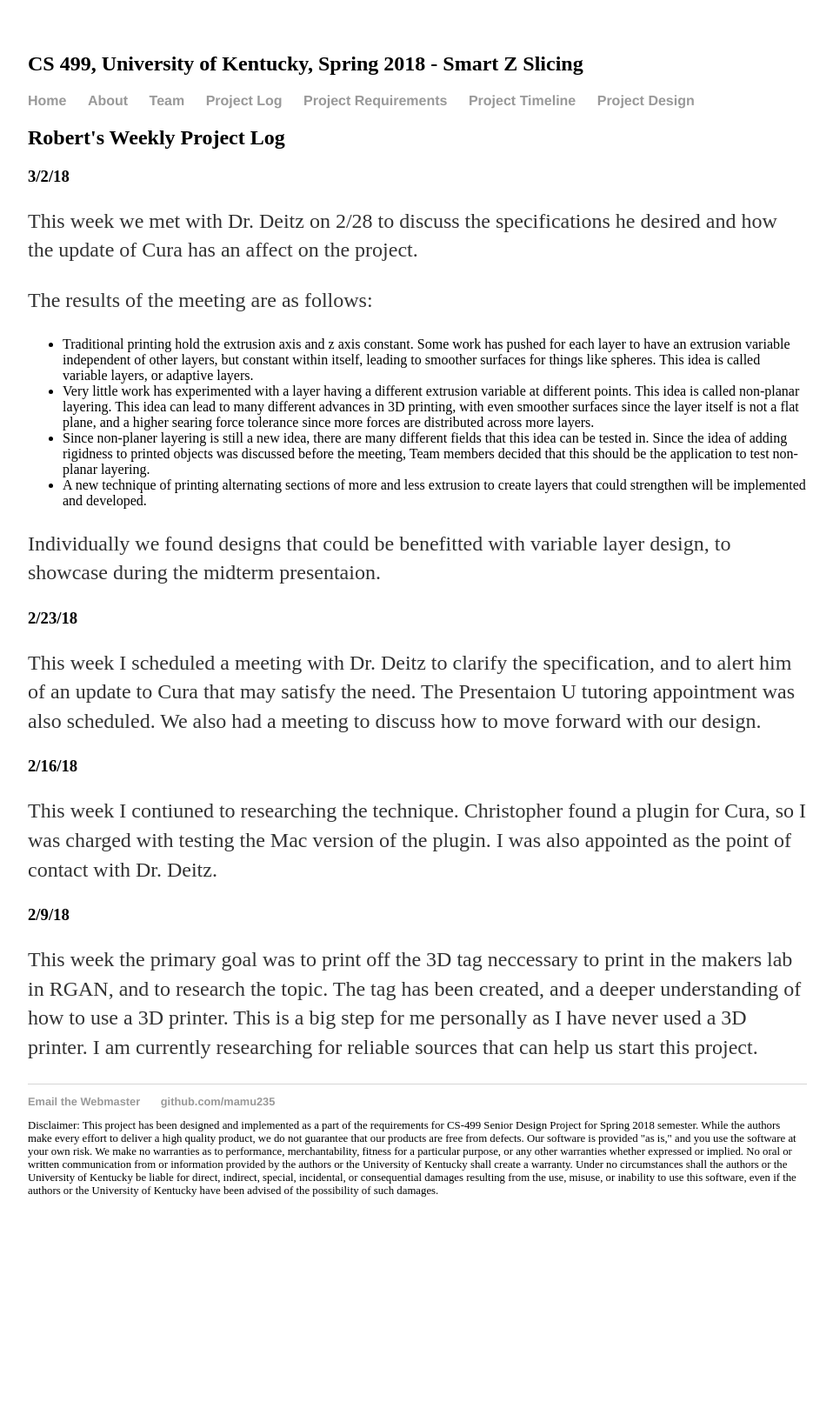
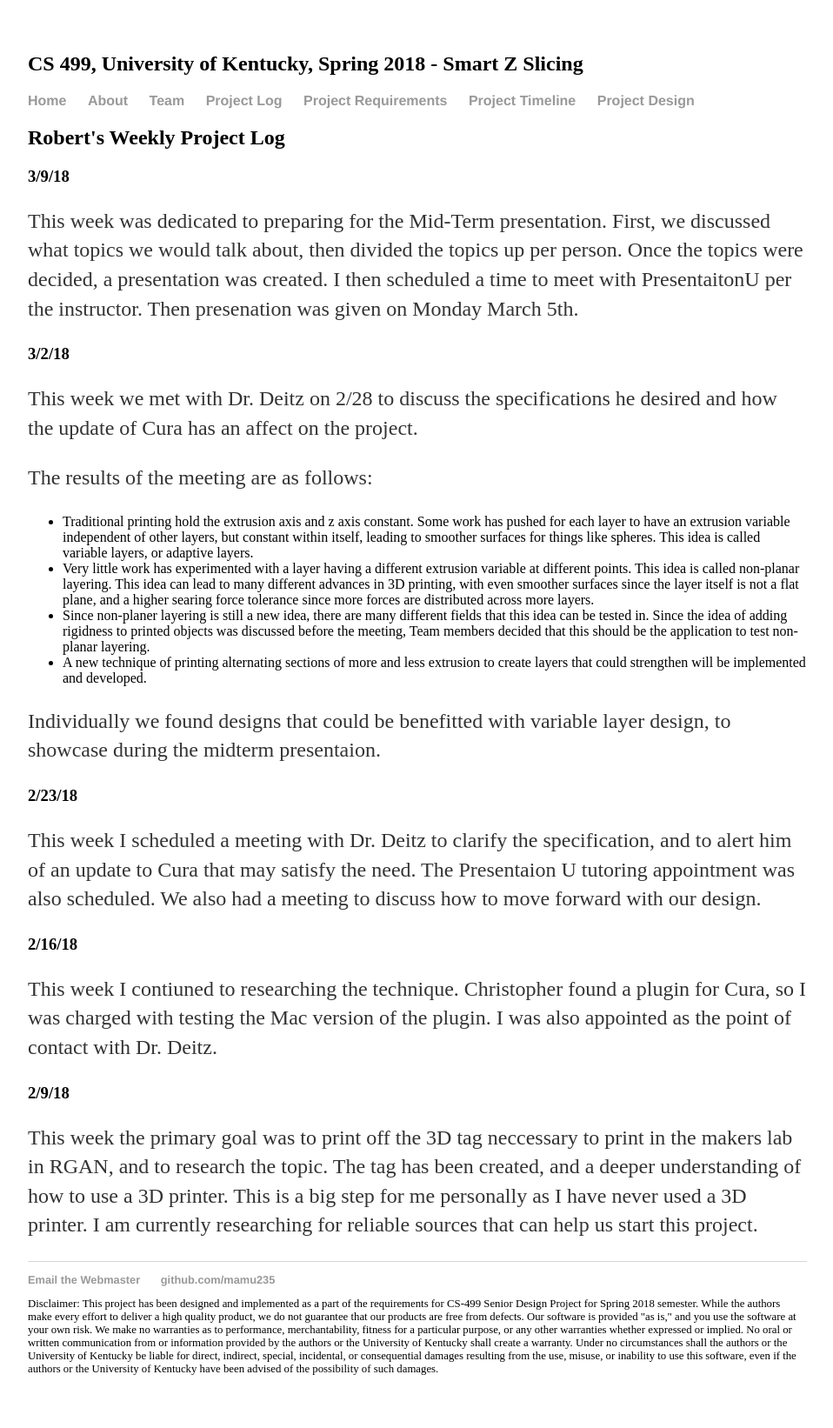
Before and after one commit to mamu235/CS-499-smart-slicing, a Jekyll site: the page built from robert_log.html, in a window 1280 px wide. Shown: the whole page at 87% size, without its empty margins (160-1118 px from the left). Built offline with Jekyll 4.4.1, drawn with Linux system fonts in a browser that asks for light colours; before the commit the page ends 1437 px from its top, so only the background shows below that.

Commit message:
3/9/18 report

```diff
--- a/robert_log.html
+++ b/robert_log.html
@@ -3,6 +3,11 @@ title: Robert Log
 layout: default
 ---
 <h2> Robert's Weekly Project Log</h2>
+<h3>3/9/18</h3>
+
+<p>This week was dedicated to preparing for the Mid-Term presentation. First, we discussed what topics we would talk about, then divided the topics up per person. Once the topics were decided, a presentation was created. I then scheduled a time to meet with PresentaitonU per the instructor. Then presenation was given on Monday March 5th.
+
+
 <h3>3/2/18</h3>
 
 <p>This week we met with Dr. Deitz on 2/28 to discuss the specifications he desired and how the update of Cura has an affect on the project. </p>
```
